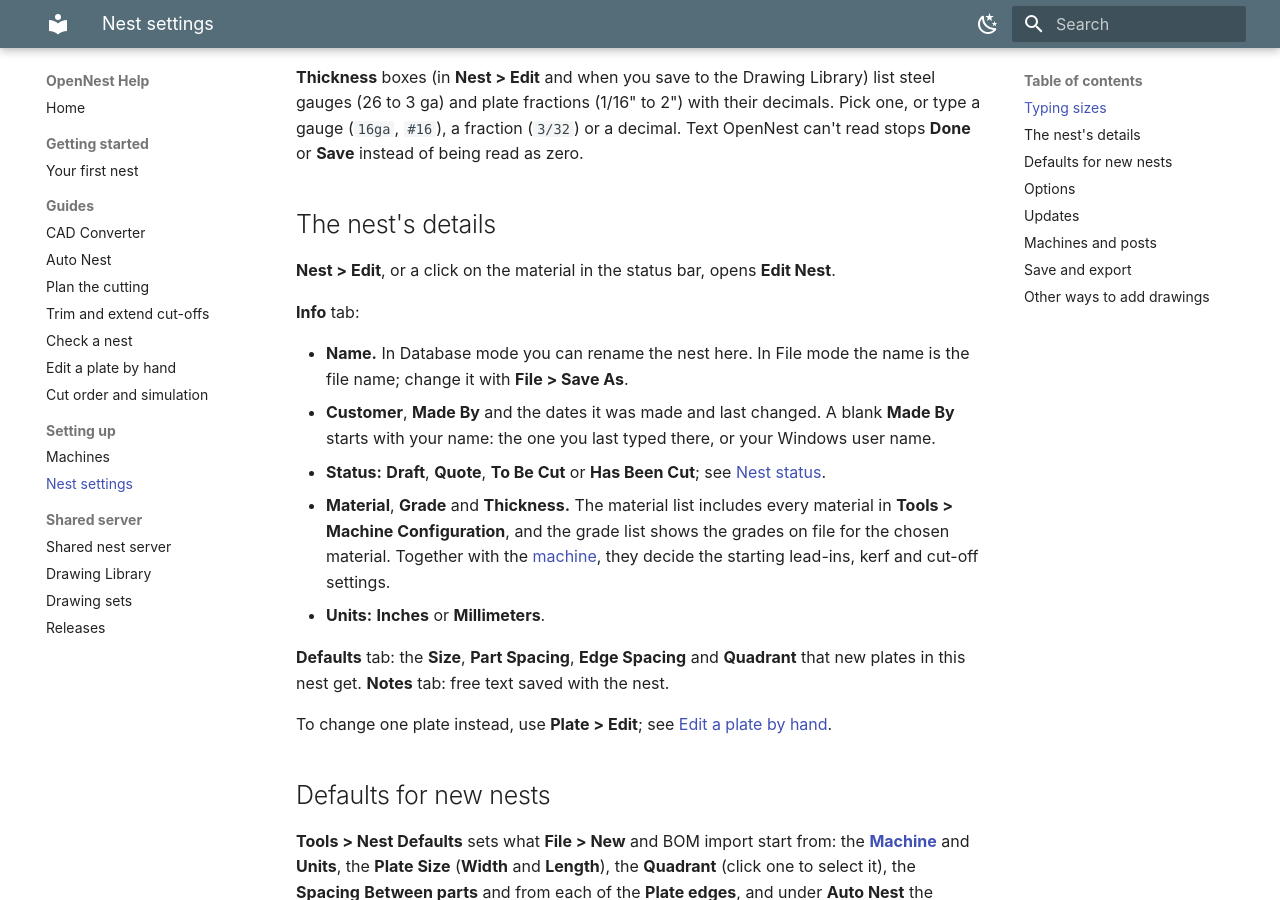
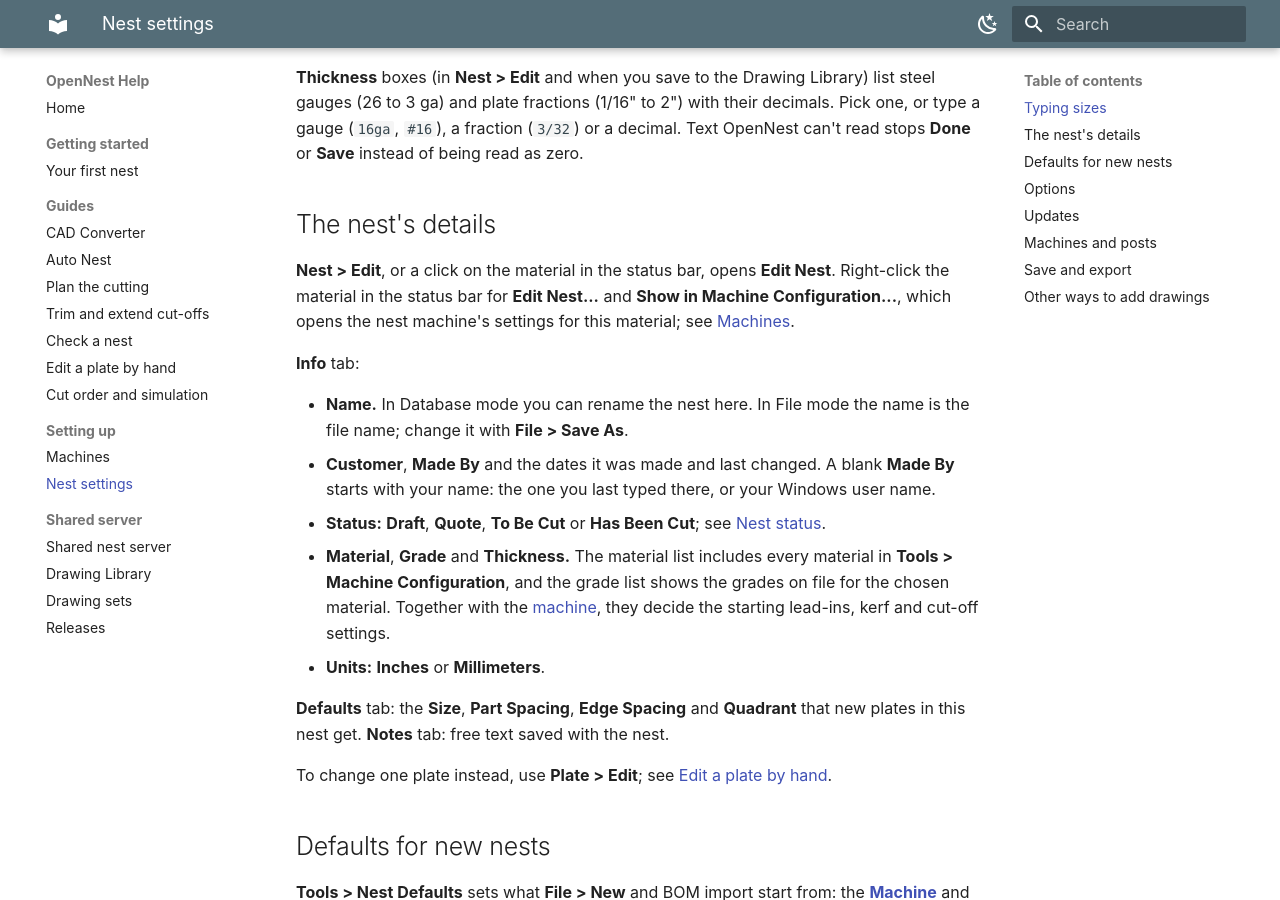
Before and after one commit to ajisaacs/opennest-help, an MkDocs documentation site: the page built from docs/nest-settings.md, in a window 1280 px wide and 900 px high, scrolled down 350 px. Built offline with MkDocs 1.6.1 and Material for MkDocs 9.7.7, drawn with Linux system fonts in a browser that asks for light colours.

Commit message:
Describe the status bar material menu

```diff
--- a/docs/nest-settings.md
+++ b/docs/nest-settings.md
@@ -17,6 +17,9 @@ can't read stops **Done** or **Save** instead of being read as zero.
 ## The nest's details {#nest-info}
 
 **Nest > Edit**, or a click on the material in the status bar, opens **Edit Nest**.
+Right-click the material in the status bar for **Edit Nest...** and **Show in Machine
+Configuration...**, which opens the nest machine's settings for this material; see
+[Machines](machines.md).
 
 **Info** tab:
 
```
Also changed, not shown: docs/machines.md (+6 -0 lines).
